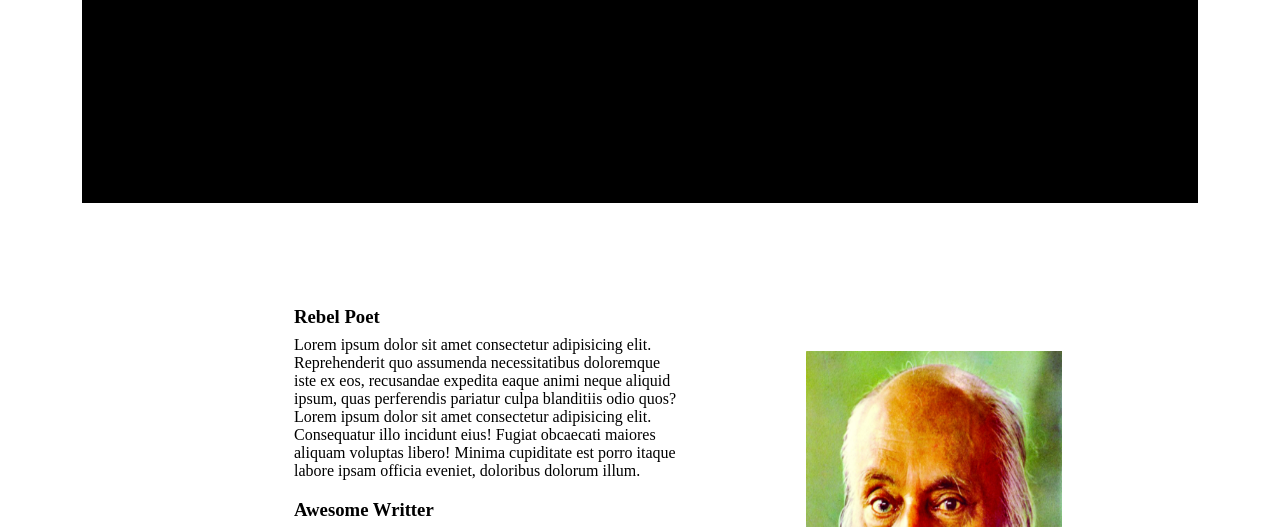
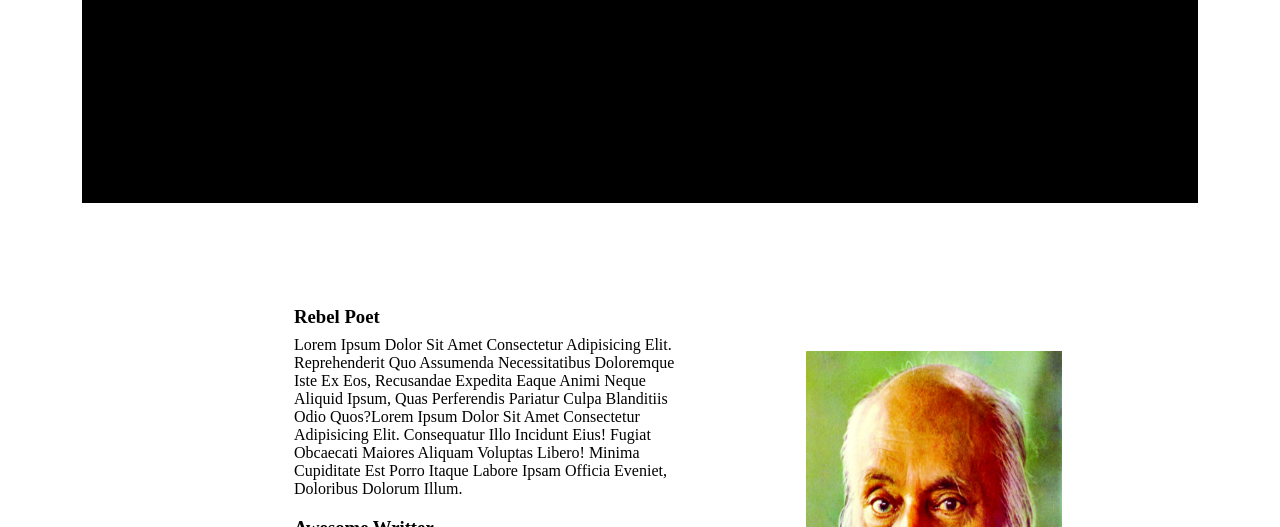
Before and after one commit to Ranjithanbu/day-12-2, a plain HTML site: page index.html in a window 1280 px wide. Shown: the part 271-798 px from the top of the page. Drawn offline with Linux system fonts and the light colour scheme.

Commit message:
Update style.css

```diff
--- a/style.css
+++ b/style.css
@@ -1,4 +1,6 @@
-
+*{
+    text-transform: capitalize;
+}
 
 
 .all{
```
